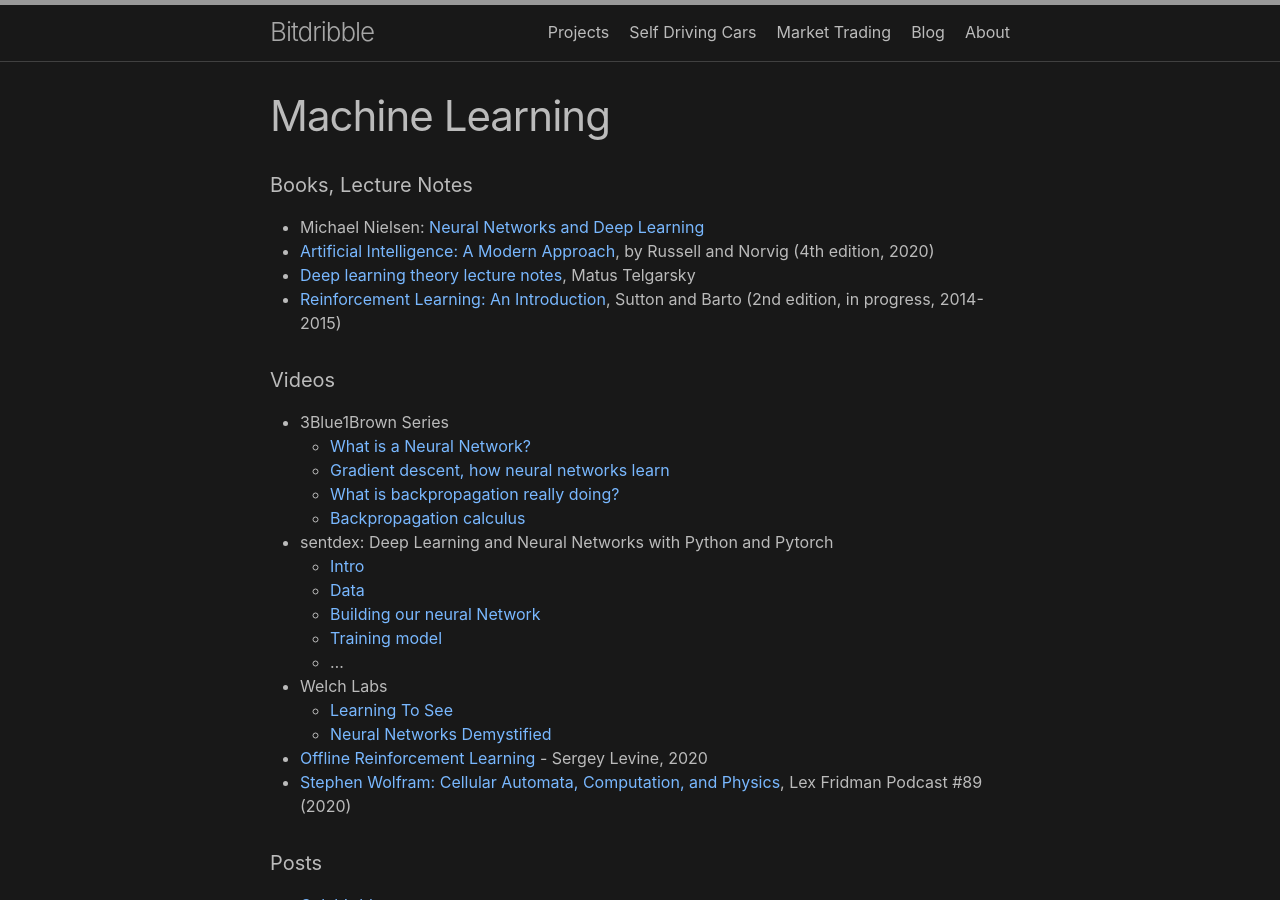
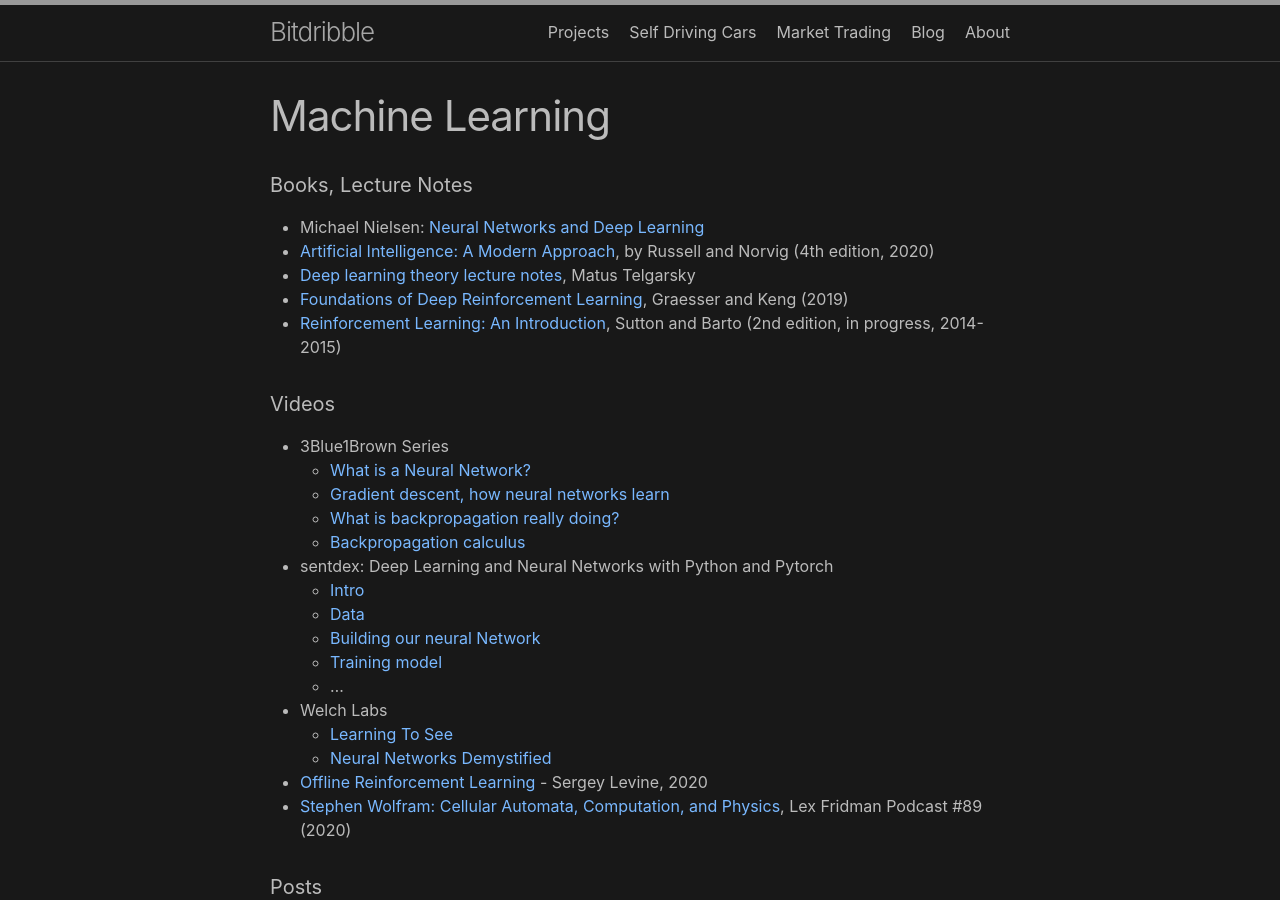
Before and after one commit to analytiq-hub/sigagent.github.io, a Jekyll site: the page built from machine_learning.md, in a window 1280 px wide and 900 px high. Built offline with Jekyll 4.4.1, drawn with Linux system fonts in a browser that asks for light colours.

Commit message:
*** empty log message ***

```diff
--- a/machine_learning.md
+++ b/machine_learning.md
@@ -6,6 +6,7 @@ title: Machine Learning
 * Michael Nielsen: [Neural Networks and Deep Learning](http://neuralnetworksanddeeplearning.com/)
 * [Artificial Intelligence: A Modern Approach](repository.unimal.ac.id/1022/1/Artificial%20Intelligence%20-%20A%20Modern%20Approach%203rd%20Ed%20-%20Stuart%20Russell%20and%20Peter%20Norvig%2C%20Berkeley%20%282010%29.pdf), by Russell and Norvig (4th edition, 2020)
 * [Deep learning theory lecture notes](https://mjt.cs.illinois.edu/dlt/), Matus Telgarsky
+* [Foundations of Deep Reinforcement Learning](https://www.amazon.com/Deep-Reinforcement-Learning-Python-Hands/dp/0135172381), Graesser and Keng (2019)
 * [Reinforcement Learning: An Introduction](https://web.stanford.edu/class/psych209/Readings/SuttonBartoIPRLBook2ndEd.pdf), Sutton and Barto (2nd edition, in progress, 2014-2015)
 
 #### Videos
```
